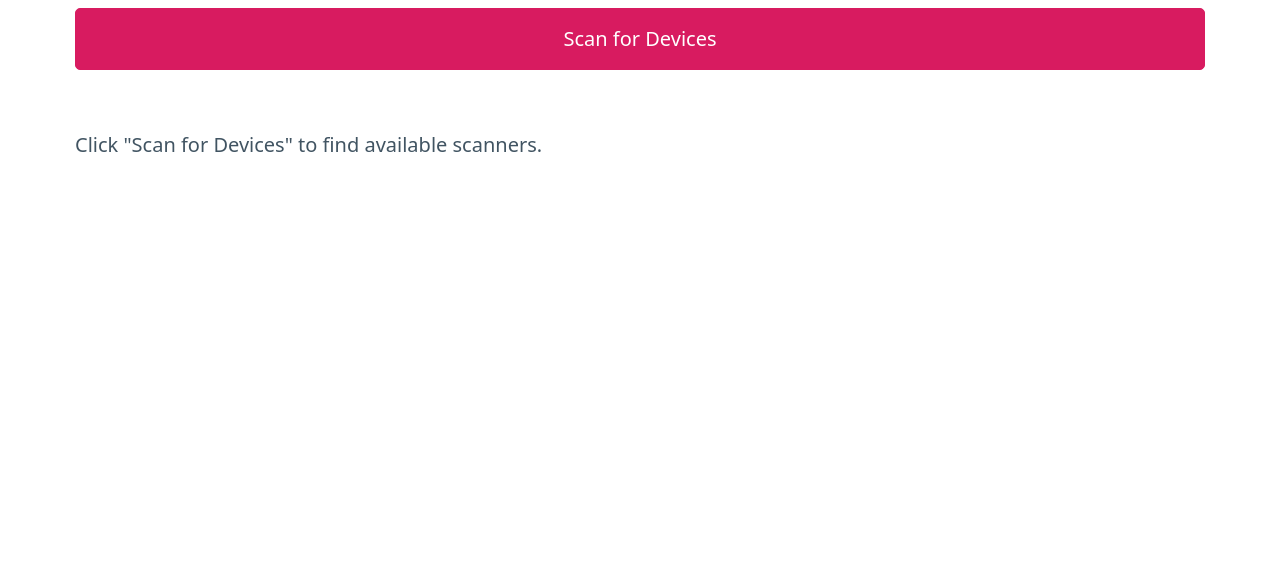
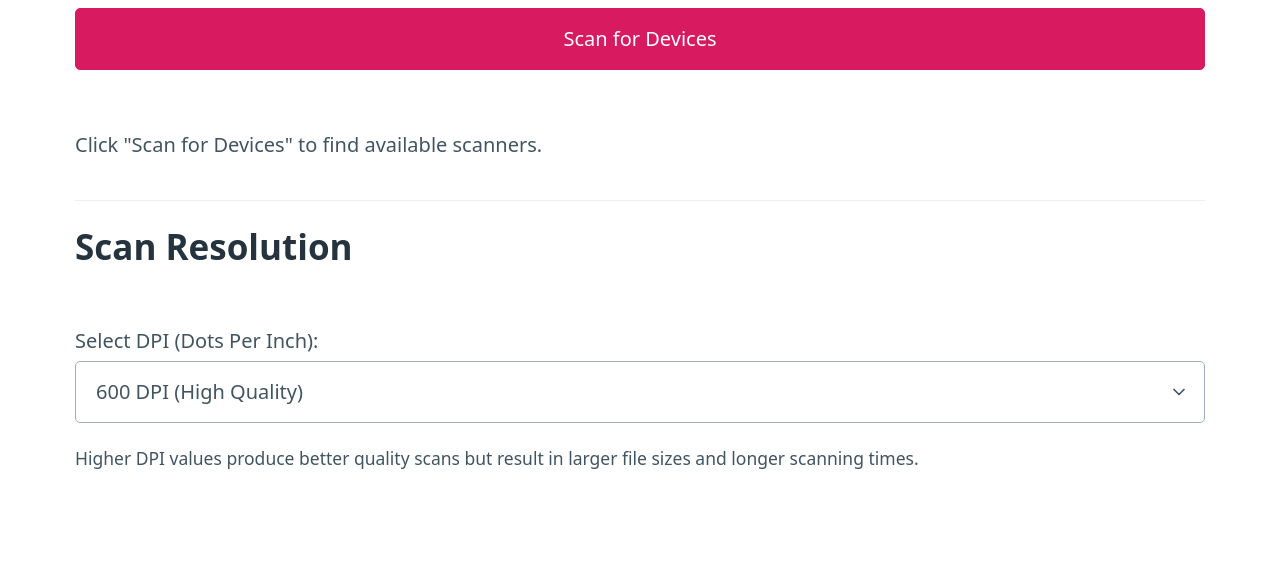
Before and after one commit to ostaubzug/scanbot, a Flask app: page /settings in a window 1280 px wide. Shown: the part 302-885 px from the top of the page. Before the commit the page ends 454 px from the top, so only its background shows below. Run offline with Flask 3, Linux system fonts and the light colour scheme; data that the repository does not hold is empty; parts of the project's set-up code (start-up, migrations or seed data) failed here and were passed over.

Commit message:
add dpi settings

```diff
--- a/server.py
+++ b/server.py
@@ -13,6 +13,7 @@ st = os.stat(script_path)
 os.chmod(script_path, st.st_mode | stat.S_IEXEC)
 
 selected_scanner = None
+selected_dpi = "600"
 
 def get_available_scanners():
     try:
@@ -23,7 +24,6 @@ def get_available_scanners():
         scanners = []
         for line in result.stdout.split('\n'):
             if line.strip():
-                # Extract device name from the output
                 device = line.split('`')[1].split("'")[0] if '`' in line else None
                 if device:
                     scanners.append({
@@ -45,6 +45,9 @@ def scan_function():
 
     if not file_name:
         return jsonify({"error": "Filename is required"}), 400
+
+    # Remove .pdf extension if present to avoid creating file.pdf.pdf
+    file_name = file_name.rstrip('.pdf')
 
     try:
         result = subprocess.run(f'scanRessources/scanDocument.sh {file_name}',
@@ -155,6 +158,37 @@ def set_scanner():
 
     return jsonify({'success': True, 'selected_scanner': selected_scanner})
 
+@app.route('/api/dpi', methods=['GET'])
+def get_dpi():
+    global selected_dpi
+
+    try:
+        if os.path.exists('scanRessources/dpi_config'):
+            with open('scanRessources/dpi_config', 'r') as f:
+                selected_dpi = f.read().strip()
+    except Exception as e:
+        app.logger.error(f"Failed to read DPI configuration: {e}")
+
+    return jsonify({'dpi': selected_dpi})
+
+@app.route('/api/dpi', methods=['POST'])
+def set_dpi():
+    global selected_dpi
+    data = request.get_json()
+    selected_dpi = data.get('dpi')
+
+    if not selected_dpi:
+        return jsonify({'error': 'DPI value is required'}), 400
+
+    try:
+        with open('scanRessources/dpi_config', 'w') as f:
+            f.write(selected_dpi)
+    except Exception as e:
+        app.logger.error(f"Failed to save DPI configuration: {e}")
+        return jsonify({'error': 'Failed to save DPI configuration'}), 500
+
+    return jsonify({'success': True, 'dpi': selected_dpi})
+
 @app.route('/add_page', methods=['POST'])
 def add_page():
     try:
@@ -165,7 +199,8 @@ def add_page():
         if not original_file or not new_filename:
             return jsonify({"error": "Both original file and new filename are required"}), 400
 
-        # Scan new page
+        new_filename = new_filename.rstrip('.pdf')
+
         result = subprocess.run(f'scanRessources/scanDocument.sh {new_filename}',
                               capture_output=True,
                               text=True,
@@ -177,17 +212,13 @@ def add_page():
 
         if not os.path.exists(new_pdf):
             return jsonify({"error": "Failed to create new page"}), 500
-
-        # Merge PDFs
         merger = PdfMerger()
         merger.append(original_file)
         merger.append(new_pdf)
 
-        # Save merged PDF
         merger.write(original_file)
         merger.close()
 
-        # Clean up temporary new page
         os.remove(new_pdf)
 
         html = generate_download_grid()
--- a/templates/settings.html
+++ b/templates/settings.html
@@ -57,6 +57,11 @@
         margin-left: 1rem;
         display: none;
       }
+      .settings-section {
+        margin-top: 2rem;
+        padding-top: 1rem;
+        border-top: 1px solid #eee;
+      }
     </style>
   </head>
   <body>
@@ -85,6 +90,24 @@
           <div id="success-message" class="success-message"></div>
           <div id="scanner-list" class="scanner-list">
             <p>Click "Scan for Devices" to find available scanners.</p>
+          </div>
+
+          <!-- DPI Settings Section -->
+          <div class="settings-section">
+            <h2>Scan Resolution</h2>
+            <label for="dpi-select">Select DPI (Dots Per Inch):</label>
+            <select id="dpi-select" onchange="saveDpiSetting()">
+              <option value="150">150 DPI (Draft)</option>
+              <option value="300">300 DPI (Normal)</option>
+              <option value="600" selected>600 DPI (High Quality)</option>
+              <option value="1200">1200 DPI (Very High Quality)</option>
+            </select>
+            <p>
+              <small
+                >Higher DPI values produce better quality scans but result in
+                larger file sizes and longer scanning times.</small
+              >
+            </p>
           </div>
         </div>
       </div>
@@ -126,6 +149,9 @@
           const response = await fetch("/api/scanners");
           const data = await response.json();
 
+          // Stop the search indication as soon as we have a response
+          setSearching(false);
+
           const scannerList = document.getElementById("scanner-list");
           if (data.scanners.length === 0) {
             scannerList.innerHTML =
@@ -156,7 +182,6 @@
         } catch (error) {
           showError("Failed to scan for devices. Please try again.");
           console.error("Error:", error);
-        } finally {
           setSearching(false);
         }
       }
@@ -176,15 +201,70 @@
           }
 
           showSuccess("Scanner selected successfully");
-          await scanForDevices(); // Refresh the list to show the selection
+          // Don't rescan for devices after selection
+          // Just update the UI to show the selection
+          document.querySelectorAll(".scanner-item").forEach((item) => {
+            if (
+              item
+                .querySelector("button")
+                .getAttribute("onclick")
+                .includes(device)
+            ) {
+              item.classList.add("selected");
+              item.querySelector("button").textContent = "Selected";
+            } else {
+              item.classList.remove("selected");
+              item.querySelector("button").textContent = "Select Scanner";
+            }
+          });
         } catch (error) {
           showError("Failed to select scanner. Please try again.");
           console.error("Error:", error);
         }
       }
 
-      // Scan for devices when the page loads
-      window.addEventListener("load", scanForDevices);
+      async function saveDpiSetting() {
+        const dpiValue = document.getElementById("dpi-select").value;
+        try {
+          const response = await fetch("/api/dpi", {
+            method: "POST",
+            headers: {
+              "Content-Type": "application/json",
+            },
+            body: JSON.stringify({ dpi: dpiValue }),
+          });
+
+          if (!response.ok) {
+            throw new Error("Failed to save DPI setting");
+          }
+
+          showSuccess("DPI setting saved successfully");
+        } catch (error) {
+          showError("Failed to save DPI setting. Please try again.");
+          console.error("Error:", error);
+        }
+      }
+
+      // Load saved DPI setting
+      async function loadDpiSetting() {
+        try {
+          const response = await fetch("/api/dpi");
+          if (response.ok) {
+            const data = await response.json();
+            if (data.dpi) {
+              document.getElementById("dpi-select").value = data.dpi;
+            }
+          }
+        } catch (error) {
+          console.error("Error loading DPI setting:", error);
+        }
+      }
+
+      // Initialize page
+      window.addEventListener("load", async () => {
+        await scanForDevices();
+        await loadDpiSetting();
+      });
     </script>
   </body>
 </html>
```
Also changed, not shown: 1 other file.
